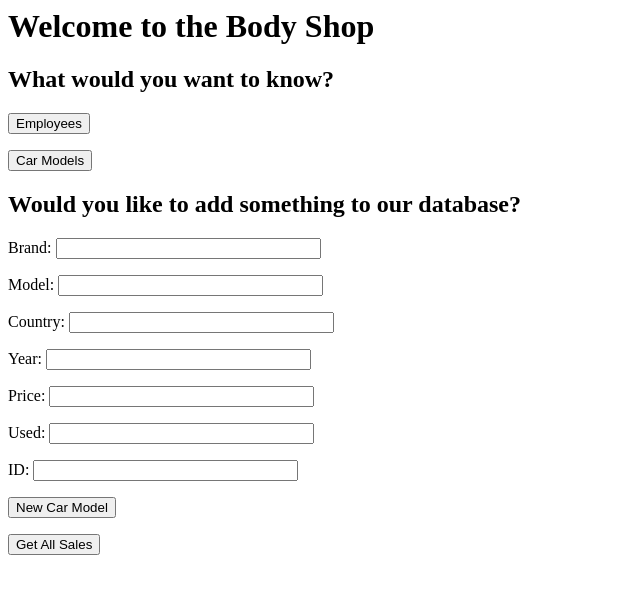
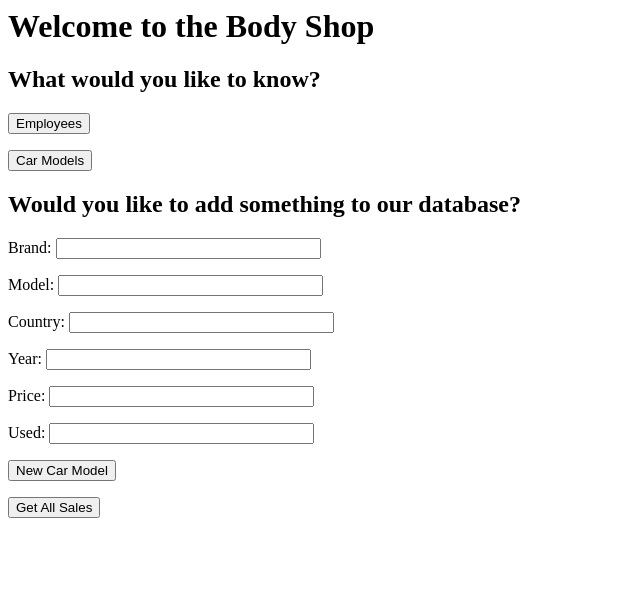
Before and after one commit to eriknorlander/webpage, a PHP site: page /bodyshop.php in a window 1280 px wide. Shown: the top 594 px of the page, without its empty margins (0-640 px from the left). Run offline with PHP 8.4, Linux system fonts and the light colour scheme.

Commit message:
Update bodyshop.php

```diff
--- a/bodyshop.php
+++ b/bodyshop.php
@@ -5,7 +5,7 @@
 		</style>
 
 		<meta name = "description" content = "Welcome to The Body Shop"/>
-		<meta name = "keywords" content = "Cars,Wheels,Fun" />
+		<meta name = "keywords" content = "Cars, Wheels, Fun" />
 		<meta name = "author" content = "Erik Norlander"/>
 
 		<title>Welcome to The Body Shop</title>
@@ -14,7 +14,7 @@
 <body>
 
 		<h1> Welcome to the Body Shop </h1>
-    <h2> What would you want to know? </h2>
+    <h2> What would you like to know? </h2>
 
 		<form action ="http://localhost/get_employees.php/"  method="post">
 
@@ -50,22 +50,18 @@
         <p> Used:
             <input type="text" name="used" size = "30" value="" />
         </p>
-        <p> ID:
-            <input type="text" name="car_id" size = "30" value="" />
-        </p>
 
         <p>
   		      <input type="submit" name="submit" value="New Car Model" />
         </p>
     </form>
 
-    <form action ="http://localhost/get_employees.php/"  method="post">
+    <form action ="http://localhost/get_all_sales.php/"  method="post">
 
         <input type="hidden" name="Submitted" value="True" />
 
   		  <input type="submit" value="Get All Sales">
     </form>
-
 </body>
 
 </html>
```
